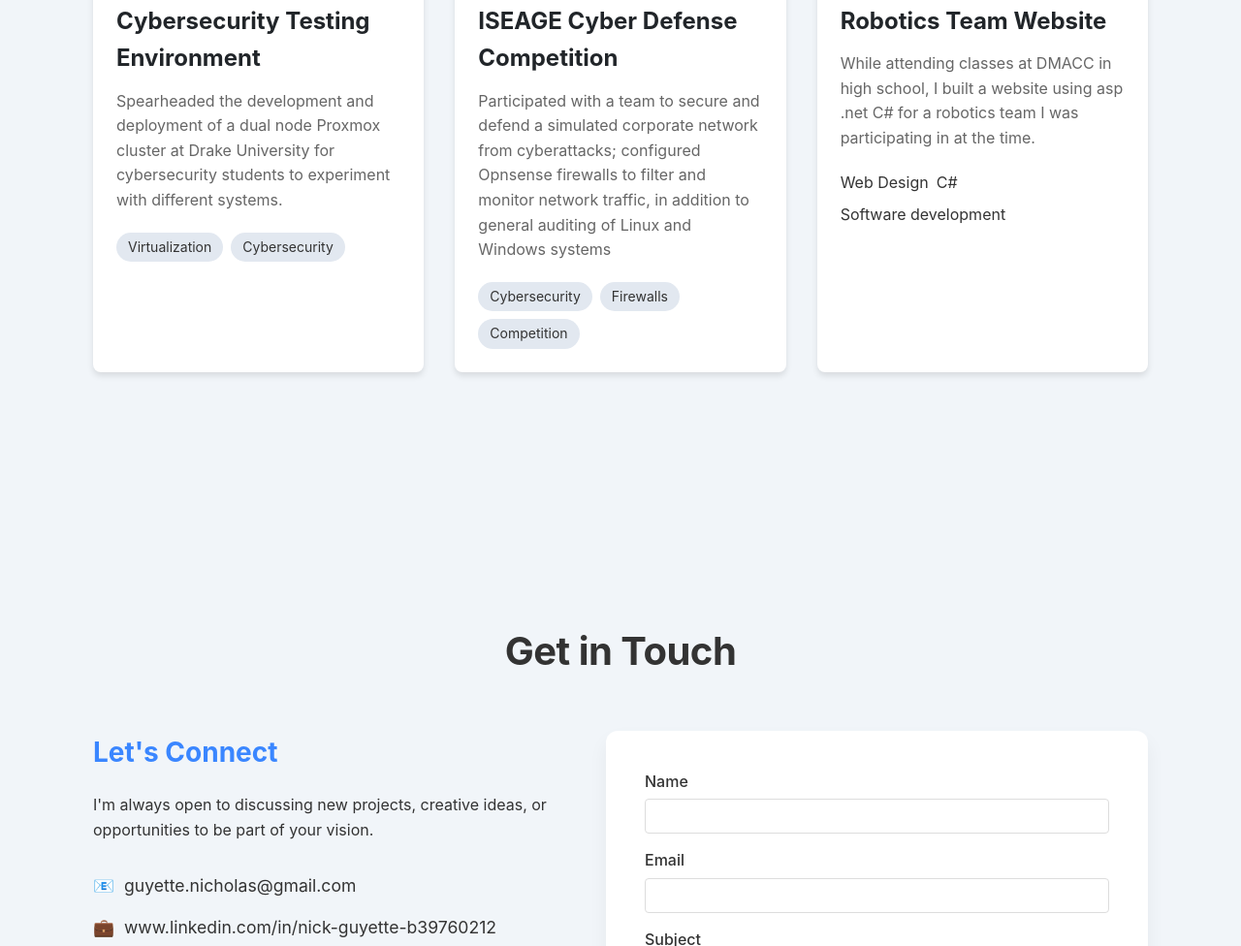
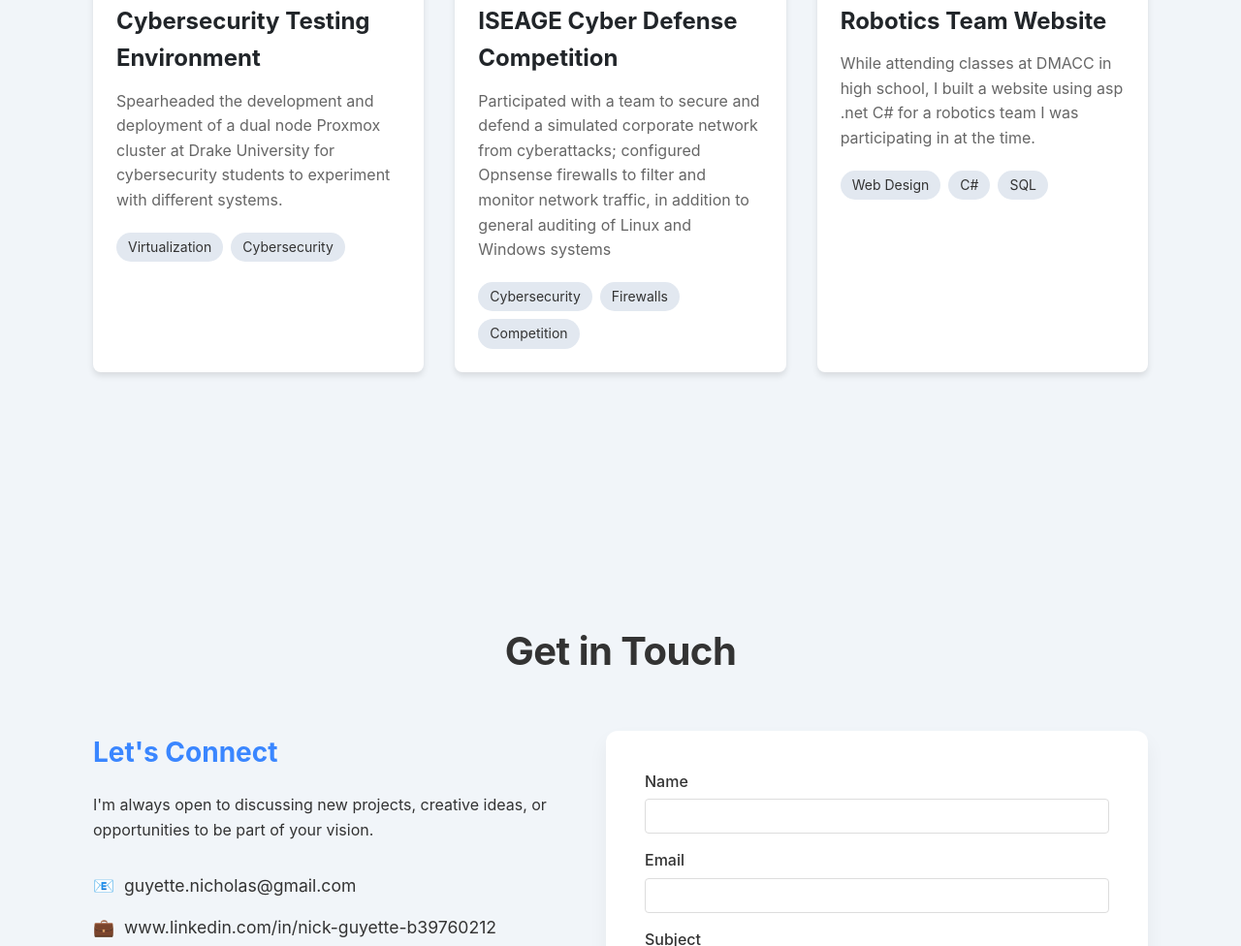
Before and after one commit to Nick393/Portfolio, a plain HTML site: page www/html/index.html in a window 1280 px wide. Shown: the part 2123-3099 px from the top of the page at 97% size. Drawn offline with Linux system fonts and the light colour scheme; files whose address does not match are found by name.

Commit message:
fixed some tags

```diff
--- a/www/html/index.html
+++ b/www/html/index.html
@@ -109,9 +109,9 @@
                         <h3>Robotics Team Website</h3>
                         <p>While attending classes at DMACC in high school, I built a website using asp .net C# for a robotics team I was participating in at the time.</p>
                         <div class="project-tags">
-                            <span class="Programming">Web Design</span>
-                            <span class="C#">C#</span>
-                            <span class="SQL">Software development</span>
+                            <span class="project-tag">Web Design</span>
+                            <span class="project-tag">C#</span>
+                            <span class="project-tag">SQL</span>
                         </div>
                         <!--<div class="project-links">
                             <a href="#" target="_blank">View Project</a>
```
